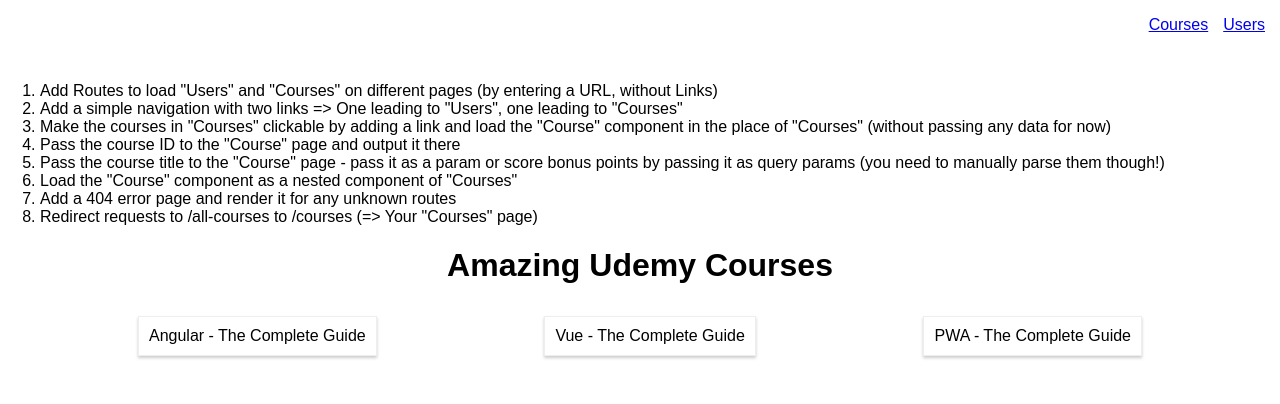
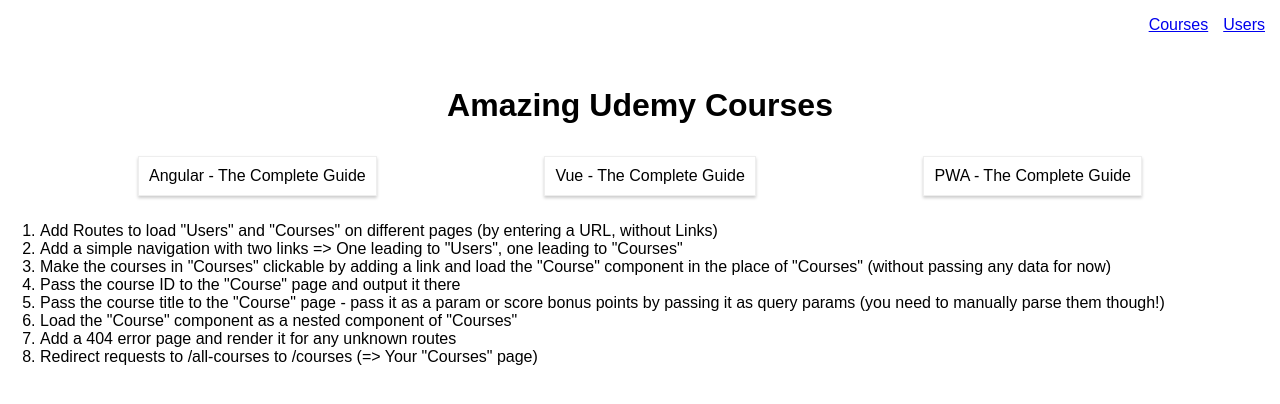
Before and after one commit to mahdouglass/react-routing-example, a React (Create React App) app: page /courses in a window 1280 px wide. Shown: the top 404 px of the page. Built offline with nearby package versions, Linux system fonts and the light colour scheme.

Commit message:
Move nav into it's own folder

```diff
--- a/src/App.js
+++ b/src/App.js
@@ -1,20 +1,14 @@
 import React, { Component } from 'react';
-import { BrowserRouter, Link, Route } from 'react-router-dom';
+import { BrowserRouter } from 'react-router-dom';
 
-import Courses from './containers/Courses/Courses';
-import Users from './containers/Users/Users';
+import Nav from './containers/Nav/Nav';
 
 class App extends Component {
   render () {
     return (
       <BrowserRouter>
       <div className="App">
-        <nav>
-          <ul>
-            <li><Link to="/users">Users</Link></li>
-            <li><Link to="/courses">Courses</Link></li>
-          </ul>
-        </nav>
+        <Nav></Nav>
         <ol style={{textAlign: 'left'}}>
           <li>Add Routes to load "Users" and "Courses" on different pages (by entering a URL, without Links)</li>
           <li>Add a simple navigation with two links => One leading to "Users", one leading to "Courses"</li>
@@ -25,8 +19,7 @@
           <li>Add a 404 error page and render it for any unknown routes</li>
           <li>Redirect requests to /all-courses to /courses (=> Your "Courses" page)</li>
         </ol>
-        <Route path="/users" component={Users} />
-        <Route path="/courses" component={Courses} />
+
       </div>
       </BrowserRouter>
     );
--- /dev/null
+++ b/src/containers/Nav/Nav.js
@@ -0,0 +1,24 @@
+import React, { Component } from 'react';
+import { Link, Route } from 'react-router-dom';
+
+import Courses from '../Courses/Courses';
+import Users from '../Users/Users';
+
+class Nav extends Component {
+    render() {
+        return (
+            <header>
+                <nav>
+                    <ul>
+                        <li><Link to="/users">Users</Link></li>
+                        <li><Link to="/courses">Courses</Link></li>
+                    </ul>
+                </nav>
+                <Route path="/users" component={Users} />
+                <Route path="/courses" component={Courses} />
+            </header>
+        )
+    }
+}
+
+export default Nav;
```
